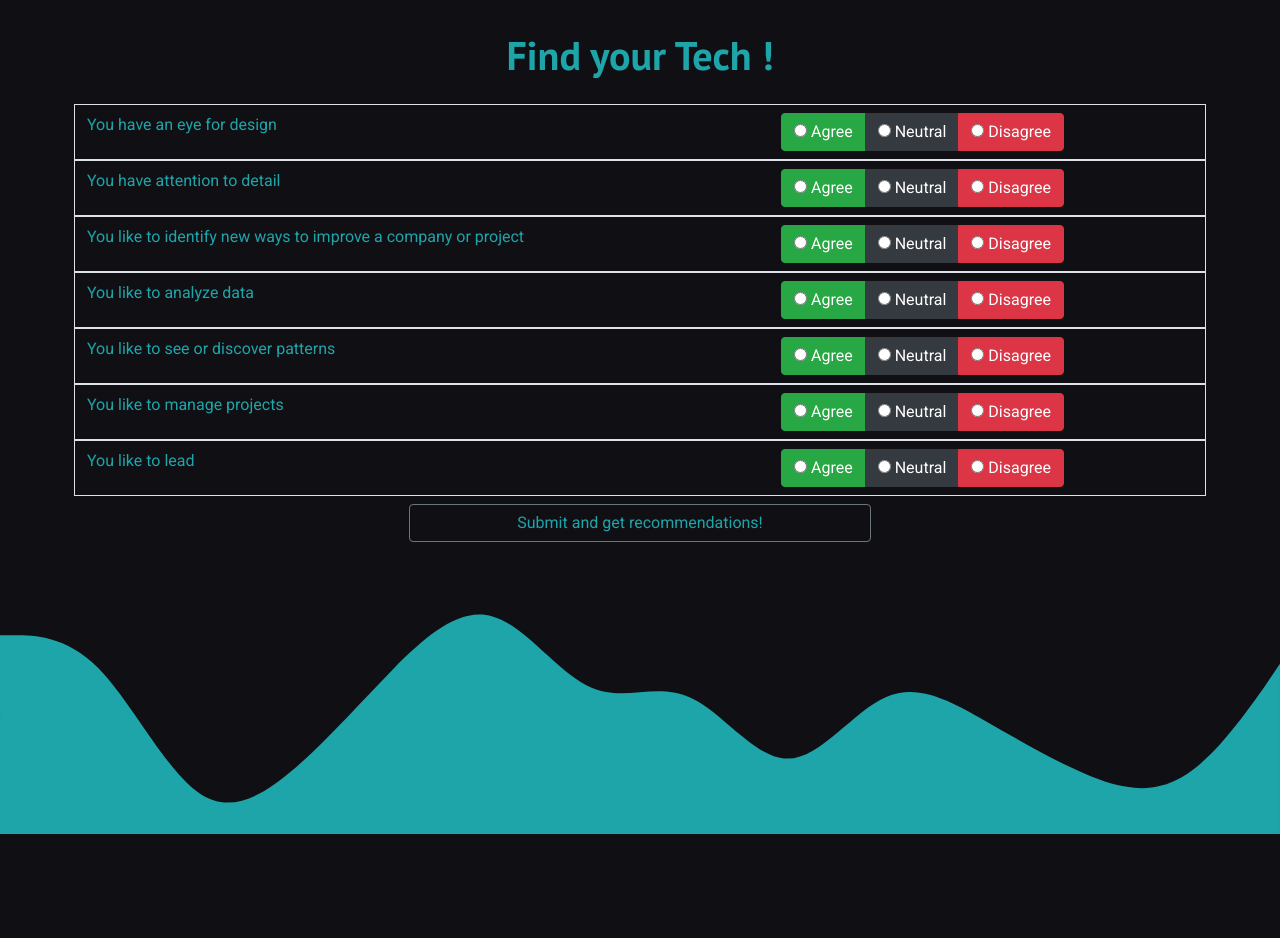
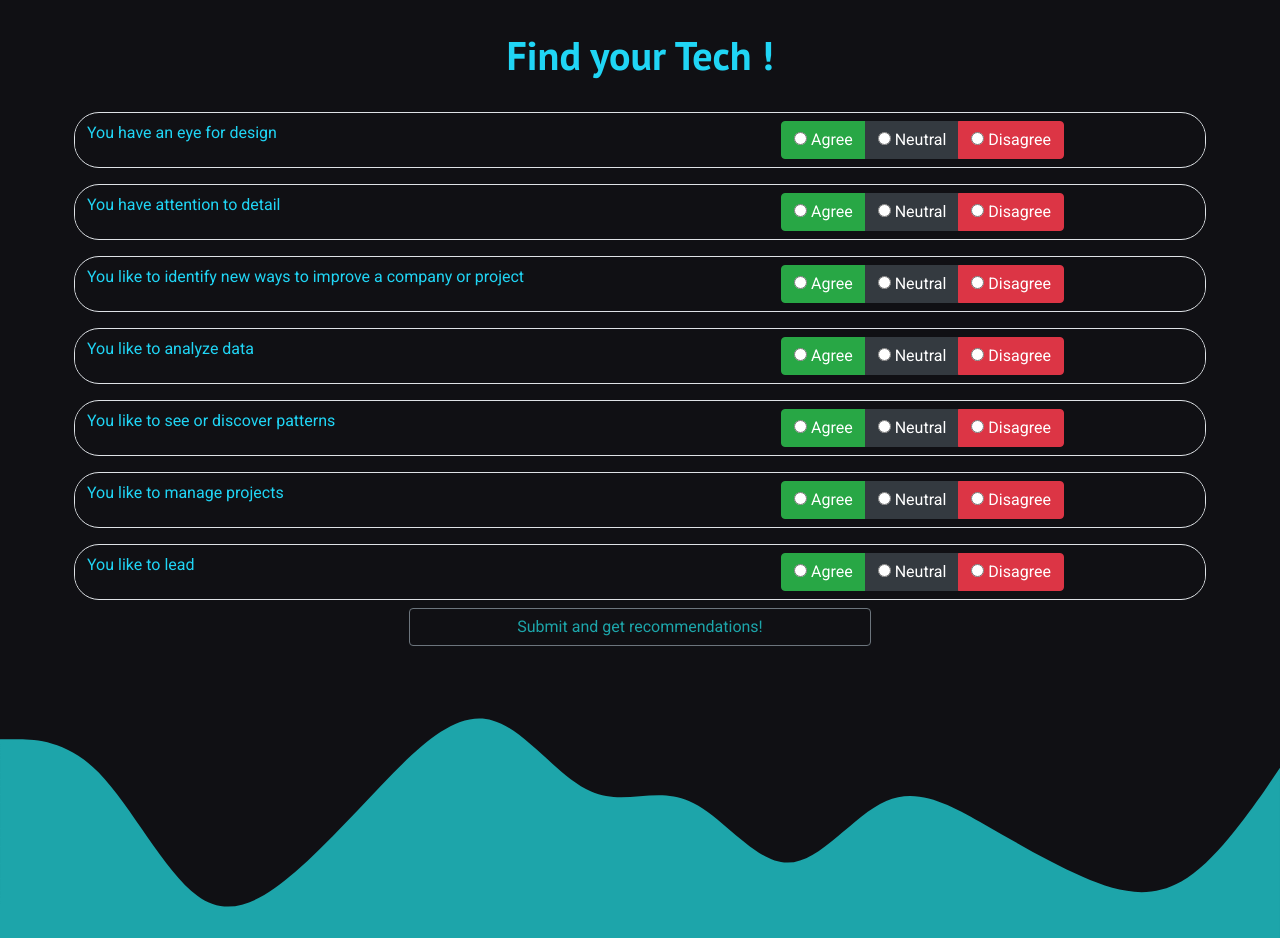
Before and after one commit to ProjectRecomender/project, a React (Create React App) app in the folder client/: page /select in a window 1280 px wide. Before the commit the page ends 834 px from the top, so only its background shows below. Built offline with nearby package versions, Linux system fonts and the light colour scheme; no server answers.

Commit message:
minor design changes

```diff
--- a/client/src/App.scss
+++ b/client/src/App.scss
@@ -4,7 +4,7 @@
 
 * {
   background-color: $background-color;
-  color: $primary-color;
+  color: #20d5f5;
   text-align: center;
   overflow-x: hidden;
   font-family: 'Roboto', sans-serif;
--- a/client/src/components/Select/select.jsx
+++ b/client/src/components/Select/select.jsx
@@ -4,6 +4,7 @@
 import { Button } from 'reactstrap'
 import Waves from '../waves'
 
+import './select.scss'
 export default class Select extends React.Component {
   constructor(props) {
     super(props)
--- /dev/null
+++ b/client/src/components/Select/select.scss
@@ -0,0 +1,4 @@
+.qnBox {
+  border-radius: 25px;
+  margin-top: 1em;
+}
```
